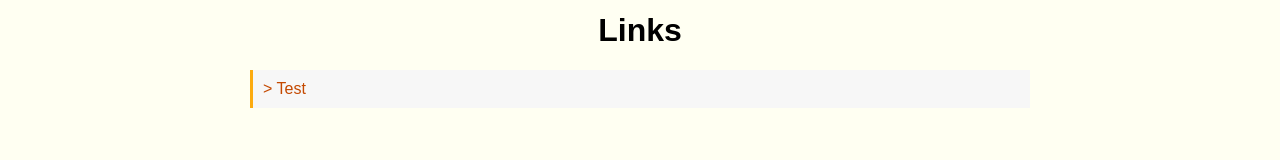
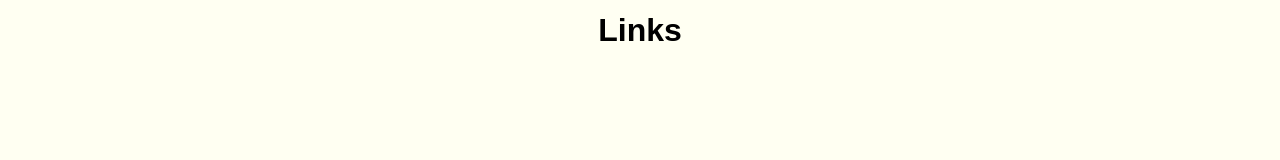
Before and after one commit to cdiasperera/website, a React (Create React App) app: page / in a window 1280 px wide. Shown: the part 260-420 px from the top of the page. Built offline with nearby package versions, Linux system fonts and the light colour scheme.

Commit message:
Updated resume and removed test links

```diff
--- a/src/components/Links/index.js
+++ b/src/components/Links/index.js
@@ -11,7 +11,7 @@ const Links = () => {
     <div className={styles.Links}>
       <h1>Links</h1>
       <div className={styles.list}>
-        <NavLink name='Test' dest='https://www.google.com' />
+        {/* <NavLink name='Test' dest='https://www.google.com' /> */}
       </div>
     </div>
   )
```
Also changed, not shown: 2 other files (tests, documents, lock files or other folders).
